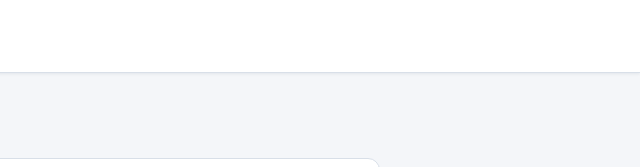
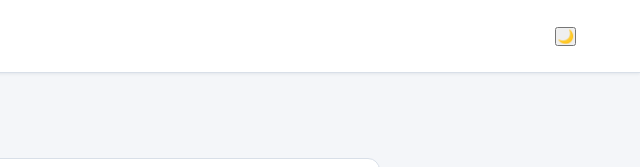
Before and after one commit to NadinDranik/test17025, a plain HTML site: page offer.html in a window 1280 px wide. Shown: the top 167 px of the page, 640-1280 px from the left. Drawn offline with Linux system fonts and the light colour scheme.

Commit message:
Update offer.html

```diff
--- a/offer.html
+++ b/offer.html
@@ -35,5 +35,6 @@
       </ul>
     </article>
   </main>
+  <script src="js/ui.js"></script>
 </body>
 </html>
```
